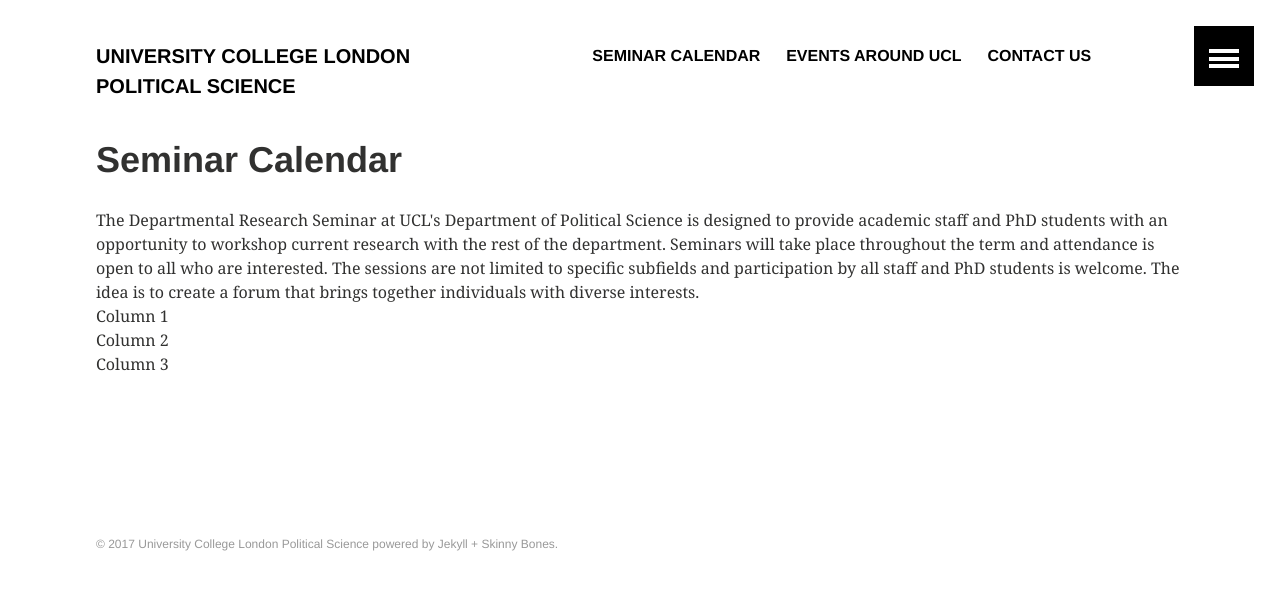
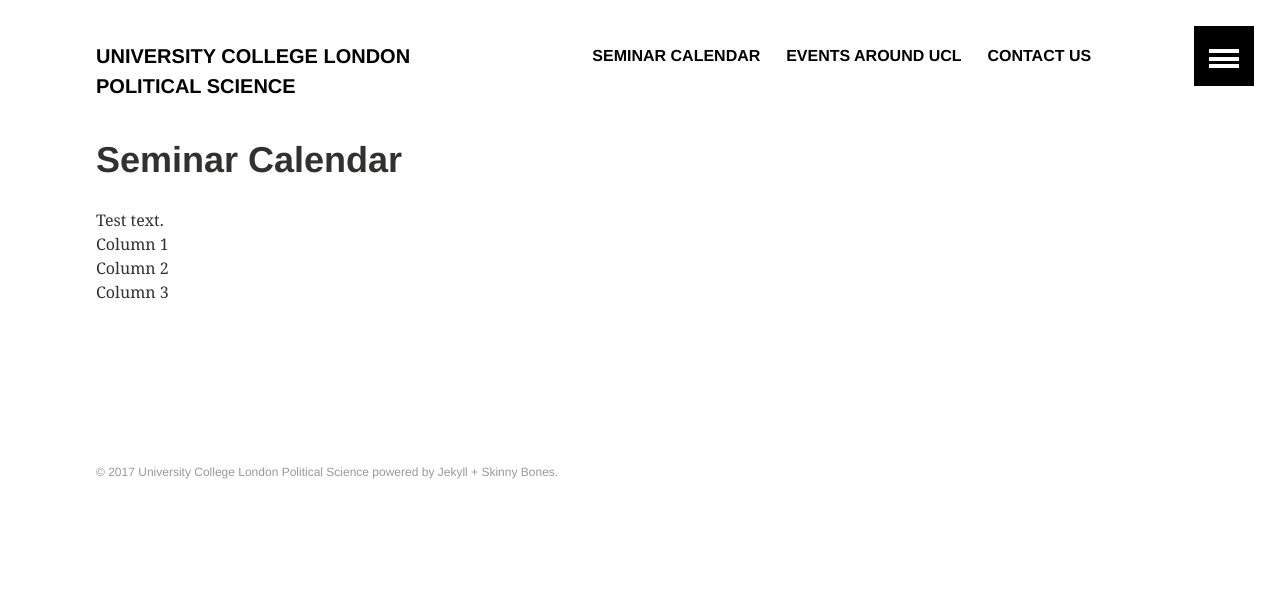
Before and after one commit to phischroeder/drs_page, a Jekyll site: the page built from calendar/index.html, in a window 1280 px wide. Shown: the top 590 px of the page. Built offline with Jekyll 4.4.1, drawn with Linux system fonts in a browser that asks for light colours.

Commit message:
Update index.html

```diff
--- a/calendar/index.html
+++ b/calendar/index.html
@@ -9,7 +9,7 @@
 {% endfor %}
 </div><!-- /.tiles -->
 
-The Departmental Research Seminar at UCL's Department of Political Science is designed to provide academic staff and PhD students with an opportunity to workshop current research with the rest of the department. Seminars will take place throughout the term and attendance is open to all who are interested. The sessions are not limited to specific subfields and participation by all staff and PhD students is welcome. The idea is to create a forum that brings together individuals with diverse interests.
+Test text.
 
 <div class="one-third column alpha">
   Column 1
```
